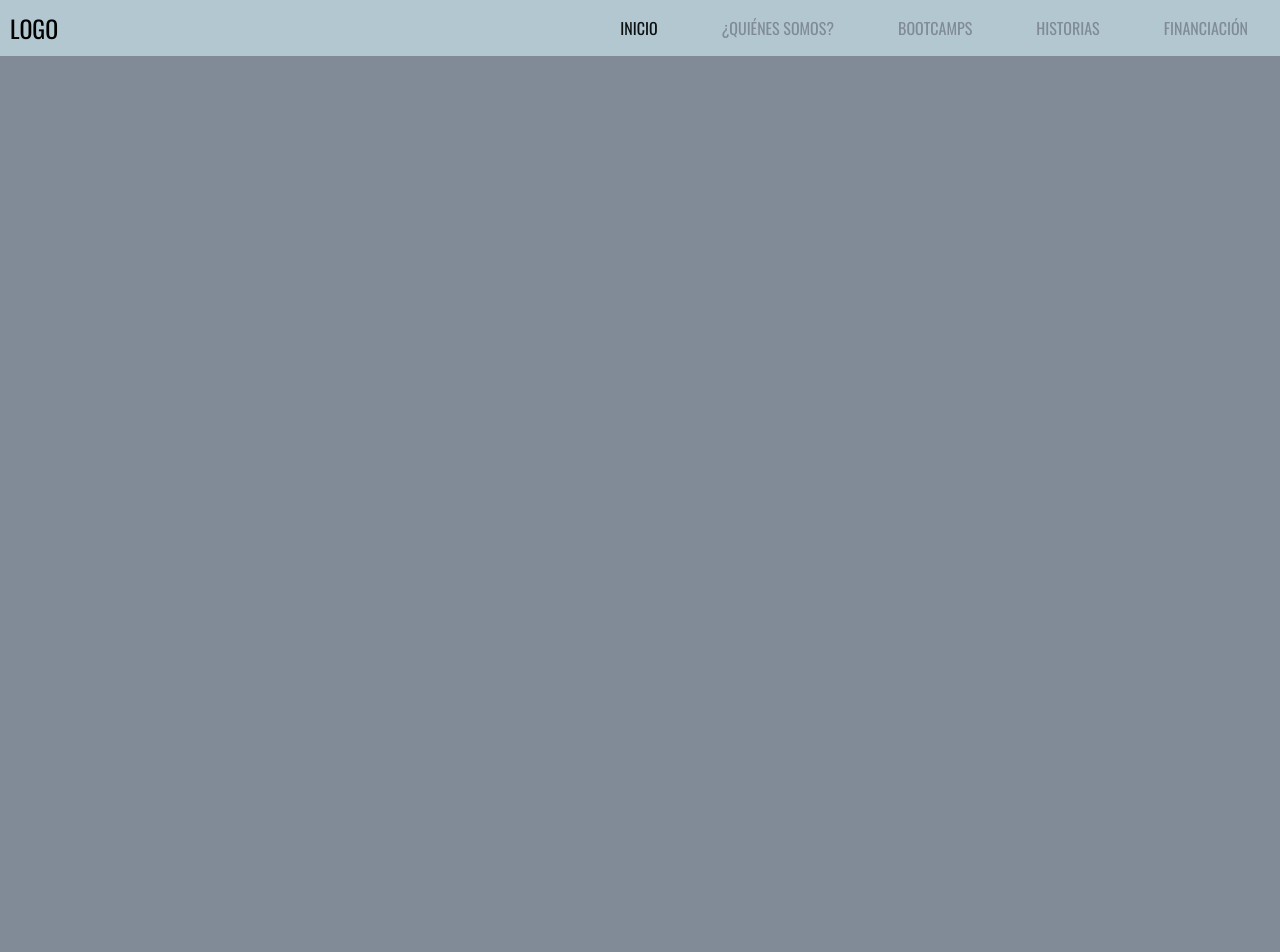
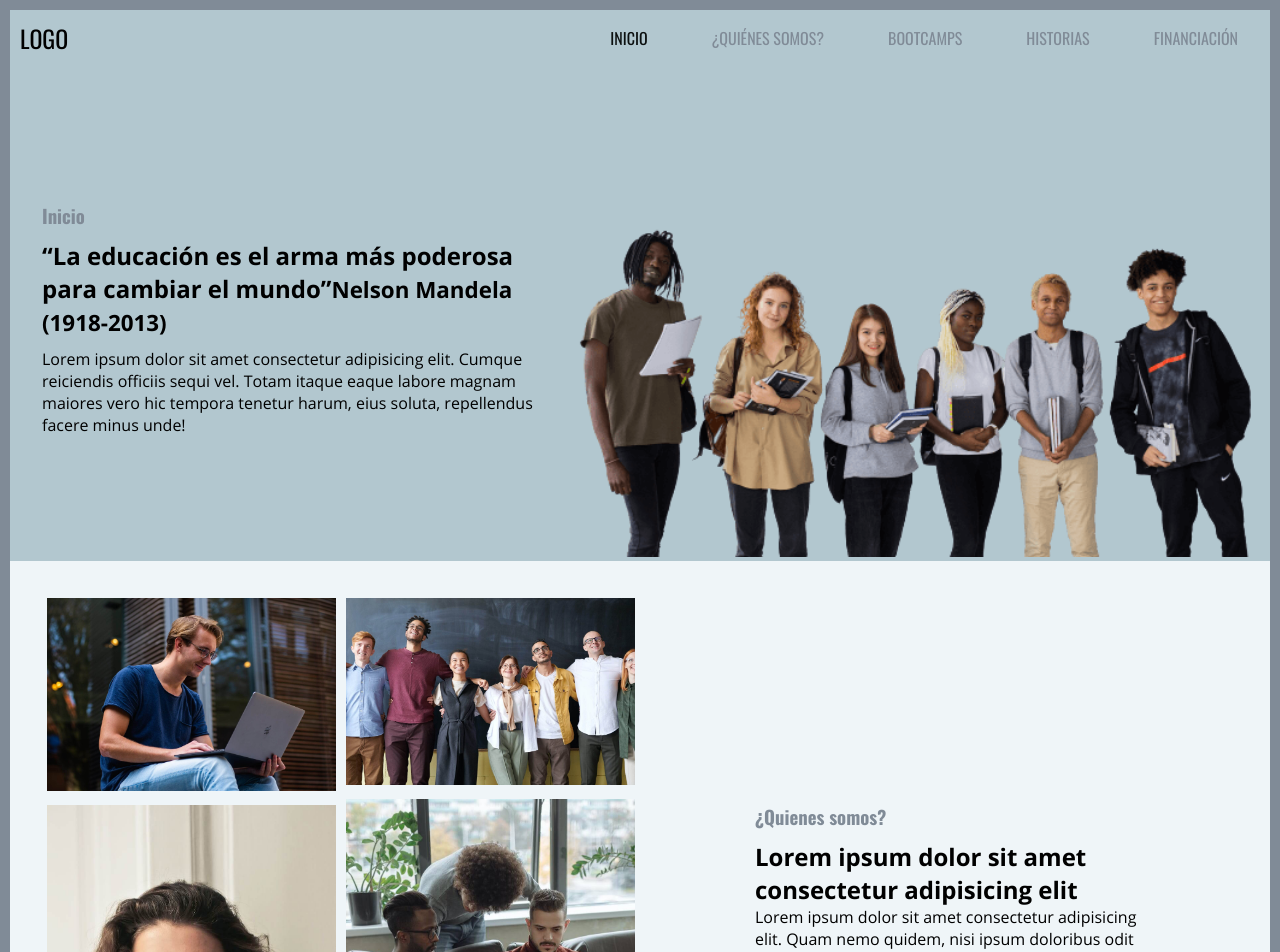
Before and after one commit to JhosuaP97/landing_coinspira, a React (Create React App) app: page / in a window 1280 px wide. Shown: the top 952 px of the page. Before the commit the page ends 800 px from the top, so only its background shows below. Built offline with nearby package versions, Linux system fonts and the light colour scheme.

Commit message:
add style to Landing page

```diff
--- a/src/pages/Landing.js
+++ b/src/pages/Landing.js
@@ -1,11 +1,18 @@
+import React from "react";
+import { BrowserRouter } from "react-router-dom";
+import { LandingContainer } from "./styles";
 import Navbar from "components/Navbar";
-import { BrowserRouter } from "react-router-dom";
-import React from "react";
+import Hero from "components/Hero";
+import AboutUs from "components/AboutUs";
 
 const Landing = () => {
   return (
     <BrowserRouter>
-      <Navbar />
+      <LandingContainer>
+        <Navbar />
+        <Hero />
+        <AboutUs />
+      </LandingContainer>
     </BrowserRouter>
   );
 };
--- /dev/null
+++ b/src/pages/styles.js
@@ -0,0 +1,5 @@
+import styled from "styled-components";
+
+export const LandingContainer = styled.main`
+  margin: 0.625rem;
+`;
```
